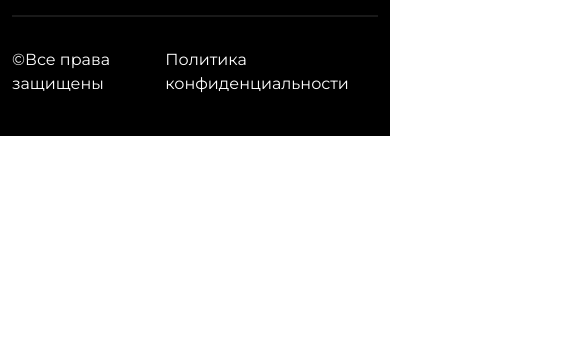
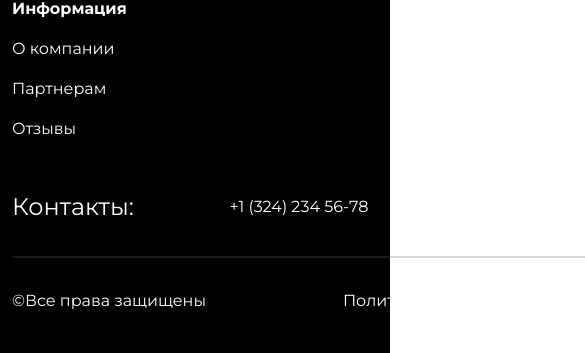
Before and after one commit to ManucherKM/KOD-14, a plain HTML site: page index.html in a window 390 px wide. Shown: the part 4311-4664 px from the top of the page, 585 px wide, since content can reach past the window. Before the commit the page ends 4447 px from the top, so only its background shows below. Drawn offline with nearby package versions, Linux system fonts and the light colour scheme.

Commit message:
Add files via upload

```diff
--- /dev/null
+++ b/css/style_cab.css
@@ -0,0 +1,250 @@
+body {
+    margin: 0;
+    padding: 0;
+    font-family: 'Montserrat';
+    overflow-x: hidden;
+}
+
+a {
+    text-decoration: none;
+}
+
+.container {
+    max-width: 1170px;
+    margin: 0 auto;
+}
+
+.header_nav {
+    display: flex;
+    justify-content: space-between;
+    margin-top: 30px;
+}
+
+.header_nav__block {
+    display: flex;
+    align-items: center;
+}
+
+.userName {
+    white-space: nowrap;
+    padding-right: 20px;
+}
+
+.exit {
+    width: 18px;
+    height: 18px;
+    padding-left: 36px;
+}
+
+.hr-menu {
+    border: none;
+    margin: 30px 0 0 0;
+    background: #9C9C9C;
+    width: 100%;
+    height: 1px;
+}
+
+.block-zayavki__text {
+    color: #8B8B8B;
+    margin-top: 30px;
+    margin-bottom: 0;
+}
+
+.block-zayavki__text::selection {
+    background: transparent;
+}
+.block-zayavki__text::-moz-selection {
+    background: transparent;
+}
+
+.block-zayavki__img {
+    pointer-events: none;
+}
+
+.block-zayavki {
+    text-align: center;
+    margin: 25% 0;
+    transform: translate(0, -30%);
+}
+
+.footer {
+    background: #000;
+    color: #fff;
+}
+
+.footer-block_container {
+    padding-top: 50px;
+    display: flex;
+    justify-content: space-between;
+}
+
+.footer_sociable {
+    text-align: center;
+}
+
+.footer__logo {
+    margin-bottom: 30px;
+}
+
+.footer_sociable__logo-socia {
+    width: 221px;
+    display: flex;
+    justify-content: space-between;
+}
+
+.vk {
+    width: 24px;
+    height: 14px;
+}
+
+.telegram {
+    width: 20.02px;
+    height: 16.79px;
+}
+
+.ds {
+    width: 24px;
+    height: 18px;
+}
+
+.ints {
+    width: 22px;
+    height: 22px;
+}
+
+.facebook {
+    width: 10.69px;
+    height: 22px;
+}
+
+.information {
+    display: block;
+    color: #fff;
+    line-height: 2.5em;
+    font-weight: normal;
+}
+
+.information:hover {
+    transition: all 300ms;
+    color: rgb(100, 100, 100);
+}
+
+.information:nth-child(1) {
+    margin: 0;
+    font-weight: 600;
+    transition: none;
+}
+
+.information:nth-child(1):hover {
+    color: #fff;
+}
+
+.footer_contacts {
+    text-align: right;
+}
+
+.footer_contacts__it-contact {
+    font-size: 24px;
+}
+
+.footer_contacts__number {
+    margin: 20px 0;
+}
+
+.footer-block_politick {
+    display: flex;
+    justify-content: space-between;
+    padding-bottom: 40px;
+}
+
+.footer__line {
+    border: 1px solid rgb(100, 100, 100);
+    width: 100%;
+    margin: 31px 0;
+}
+
+.rights {
+    color: #fff;
+    transition: all 300ms;
+}
+
+.rights:hover {
+    transition: all 300ms;
+    color: #FFA300;
+}
+
+.politics {
+    color: #fff;
+    transition: all 300ms;
+}
+
+.politics:hover {
+    transition: all 300ms;
+    color: #FFA300;
+}
+
+.footer_block-adapt {
+    width: 40%;
+    display: flex;
+    justify-content: space-between;
+}
+
+@font-face {
+    font-family: 'Montserrat';
+    src: url("../fonts/Montserrat-Regular.ttf") format("truetype");
+    font-style: normal;
+    font-weight: normal;
+}
+
+@font-face {
+    font-family: 'Montserrat';
+    src: url("../fonts/Montserrat-Bold.ttf") format("truetype");
+    font-style: bold;
+    font-weight: bold;
+}
+
+@media (max-width: 720px) {
+    .container {
+        width: 680px;
+    }
+
+    .footer-block_container {
+        display: block;
+    }
+
+    .footer_sociable__logo-socia {
+        margin: 0 auto;
+    }
+
+    .footer_block-adapt {
+        width: 600px;
+        margin: 0 auto;
+    }
+
+    .footer-list:nth-child(2) {
+        text-align: right;
+    }
+
+    .footer_contacts {
+        display: flex;
+        width: 600px;
+        justify-content: space-between;
+        margin: 0 auto;
+        margin-top: 40px;
+    }
+
+    .footer_contacts p {
+        margin: auto 0;
+    }
+
+    .footer-block_politick {
+        width: 600px;
+        margin: 0 auto;
+    }
+
+    .footer__line {
+        width: 600px;
+        margin-left: auto;
+        margin-right: auto;
+    }
+}
--- a/css/style_landing.css
+++ b/css/style_landing.css
@@ -496,7 +496,7 @@ li {
 }
 
 .accordion {
-    margin-bottom: 50px;
+    margin-bottom: 100px;
 }
 
 .form_description__input {
@@ -631,13 +631,43 @@ li {
         padding-bottom: 50px;
     }
 
-    .footer_block-adapt {
-        width: 100%;
-        order: -1;
+    .footer-block_container {
+        display: block;
     }
 
-    .footer_sociable {
-        width: 100%;
+    .footer_sociable__logo-socia {
+        margin: 0 auto;
     }
 
+    .footer_block-adapt {
+        width: 600px;
+        margin: 0 auto;
+    }
+
+    .footer-list:nth-child(2) {
+        text-align: right;
+    }
+
+    .footer_contacts {
+        display: flex;
+        width: 600px;
+        justify-content: space-between;
+        margin: 0 auto;
+        margin-top: 40px;
+    }
+
+    .footer_contacts p {
+        margin: auto 0;
+    }
+
+    .footer-block_politick {
+        width: 600px;
+        margin: 0 auto;
+    }
+
+    .footer__line {
+        width: 600px;
+        margin-left: auto;
+        margin-right: auto;
+    }
 }
```
Also changed, not shown: cab.html (added, +91 -0 lines), img/Logo 1.png (added), img/User(Logo).svg (added), img/Vector.png (added), img/Ошибка 1.png (added).
